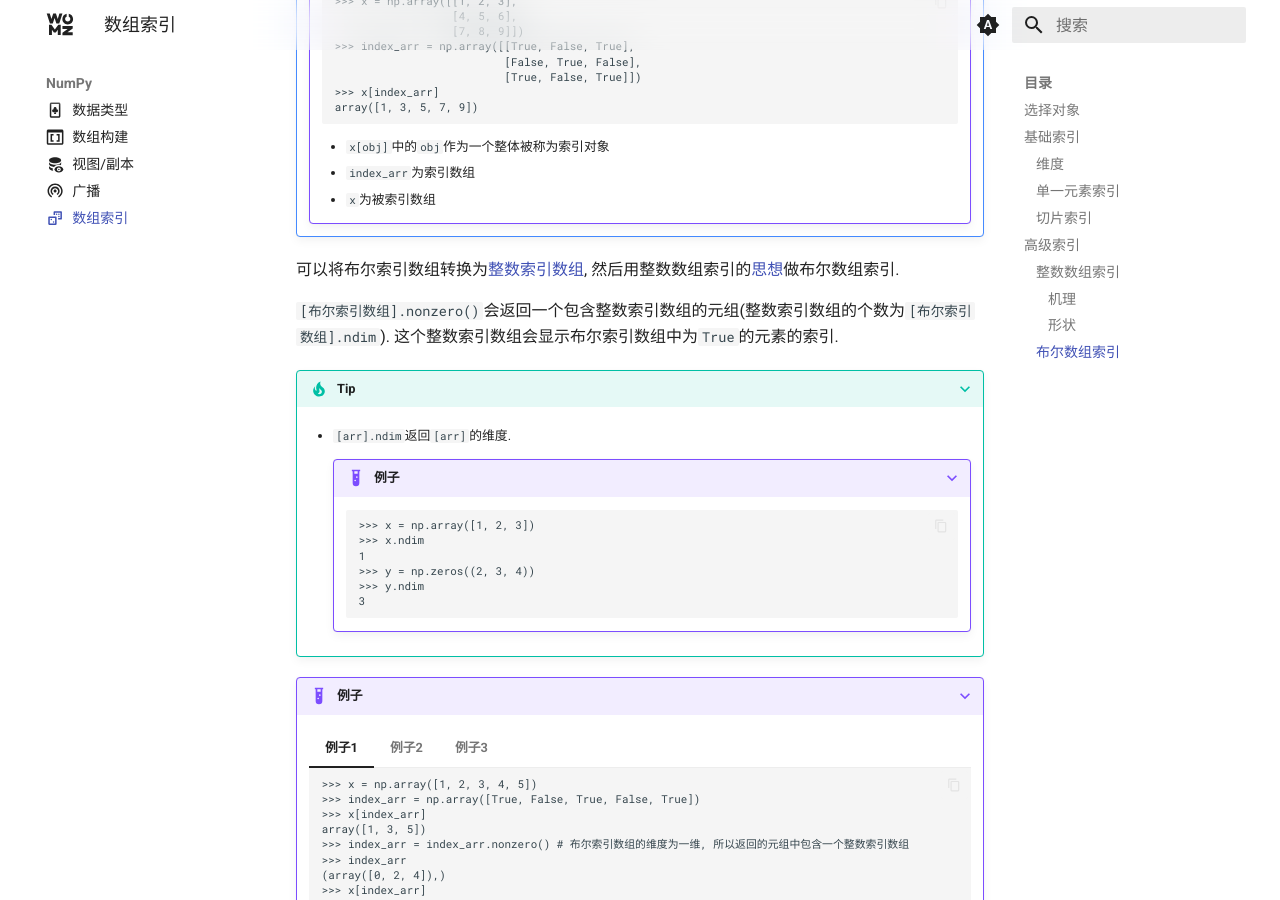
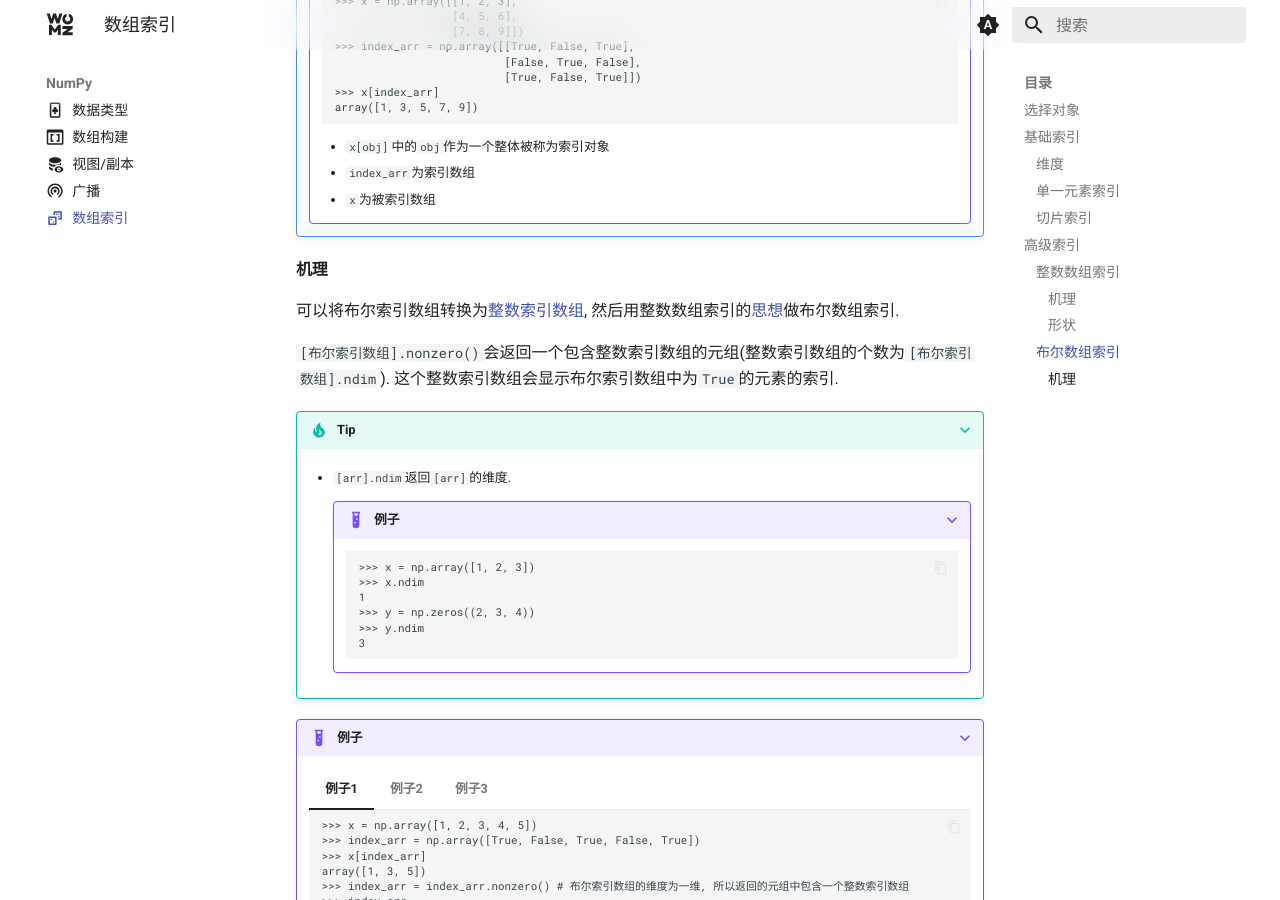
Before and after one commit to sigmax01/py, an MkDocs documentation site: the page built from docs/NumPy/数组索引.md, in a window 1280 px wide and 900 px high, scrolled down 11198 px. Built offline with MkDocs 1.6.1 and Material for MkDocs 9.7.7, drawn with Linux system fonts in a browser that asks for light colours; comment, search, counter and statistics services are not loaded.

Commit message:
`docs: Update NumPy array indexing documentation`

```diff
--- a/docs/NumPy/数组索引.md
+++ b/docs/NumPy/数组索引.md
@@ -822,6 +822,8 @@ comments: true
         - `index_arr`为索引数组
         - `x`为被索引数组
 
+#### 机理 {#布尔数组索引机理}
+
 可以将布尔索引数组转换为[整数索引数组](#整数数组索引), 然后用整数数组索引的[思想](#整数数组索引的机理)做布尔数组索引.
 
 `[布尔索引数组].nonzero()`会返回一个包含整数索引数组的元组(整数索引数组的个数为`[布尔索引数组].ndim`). 这个整数索引数组会显示布尔索引数组中为`True`的元素的索引.
```
